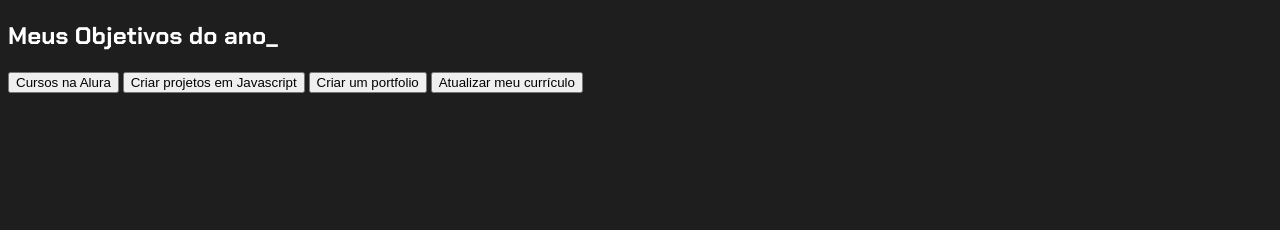
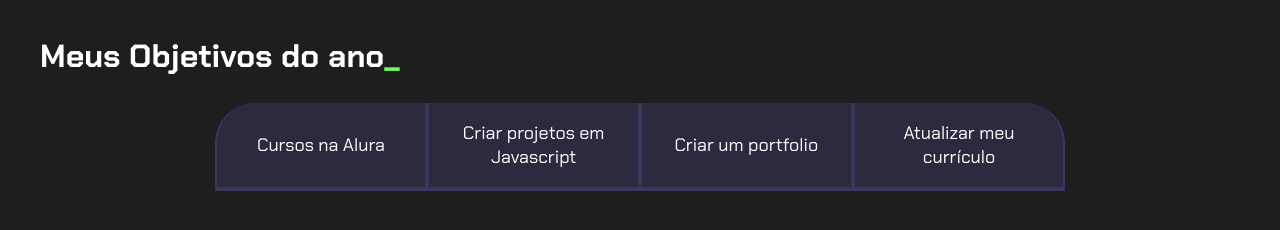
Before and after one commit to ArionZ/VIsualStudioLegalzaolegalegalegal, a plain HTML site: page index.html in a window 1280 px wide. Drawn offline with Linux system fonts and the light colour scheme.

Commit message:
Update style.css

```diff
--- a/style.css
+++ b/style.css
@@ -14,3 +14,68 @@ body {
     color: var(--branco);
     font-family: 'Chakra Petch', sans-serif;
 }
+
+
+.conteudo-principal {
+    display: flex;
+    flex-direction: column;
+    justify-content: center;
+    align-items: center;
+    max-width: 1200px;
+    width: 100%;
+    margin: 0 auto;
+}
+
+.titulo-principal {
+    text-align: left;
+    width: 100%;
+    font-size: 32px;
+}
+
+.titulo-principal span {
+    color: var(--verde);
+}
+
+
+.botao {
+    font-family: 'Chakra Petch', sans-serif;
+    background-color: var(--botao-inativo);
+    color: var(--branco);
+    display: flex;
+    justify-content: center;
+    padding: 1em;
+    font-size: 18px;
+    align-items: center;
+    width: 100%;
+    border-bottom: 4px solid var(--botao-ativo);
+    border-left: 2px solid var(--botao-ativo);
+    border-right: 2px solid var(--botao-ativo);
+    border-top: none;
+}
+
+.botao:first-child {
+    border-radius: 40px 40px 0 0;
+}
+
+.botoes {
+    display: block;
+}
+
+.ativo{
+    background-color: var(--botao-ativo);
+    border-bottom: 4px solid var(--verde);
+}
+
+@media screen and (min-width: 768px) {
+    .botoes {
+        display: flex;
+    }
+
+    .botao:first-child {
+        border-radius: 40px 0 0 0;
+    }
+
+    .botao:last-child {
+        border-radius: 0 40px 0 0;
+    }
+}
```
